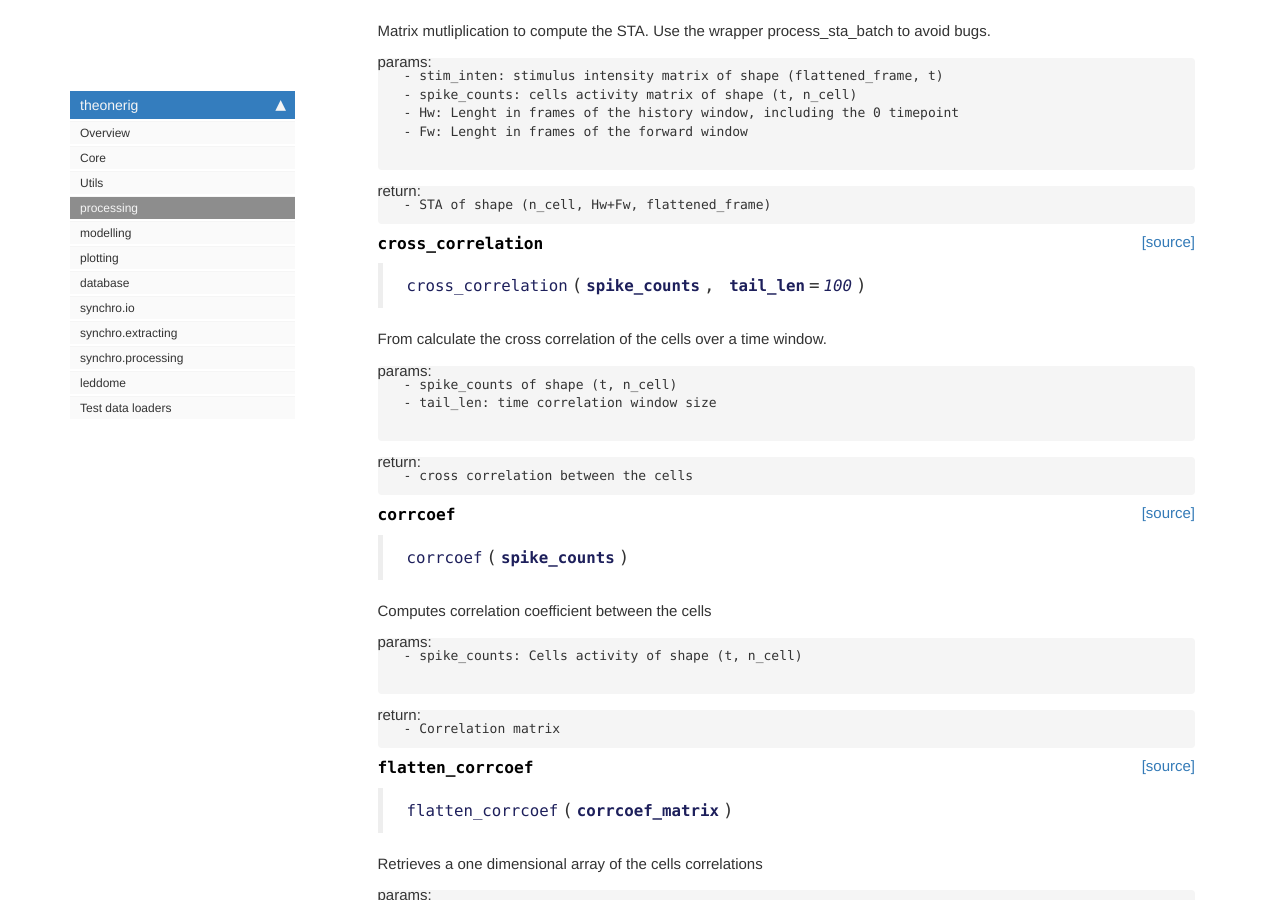
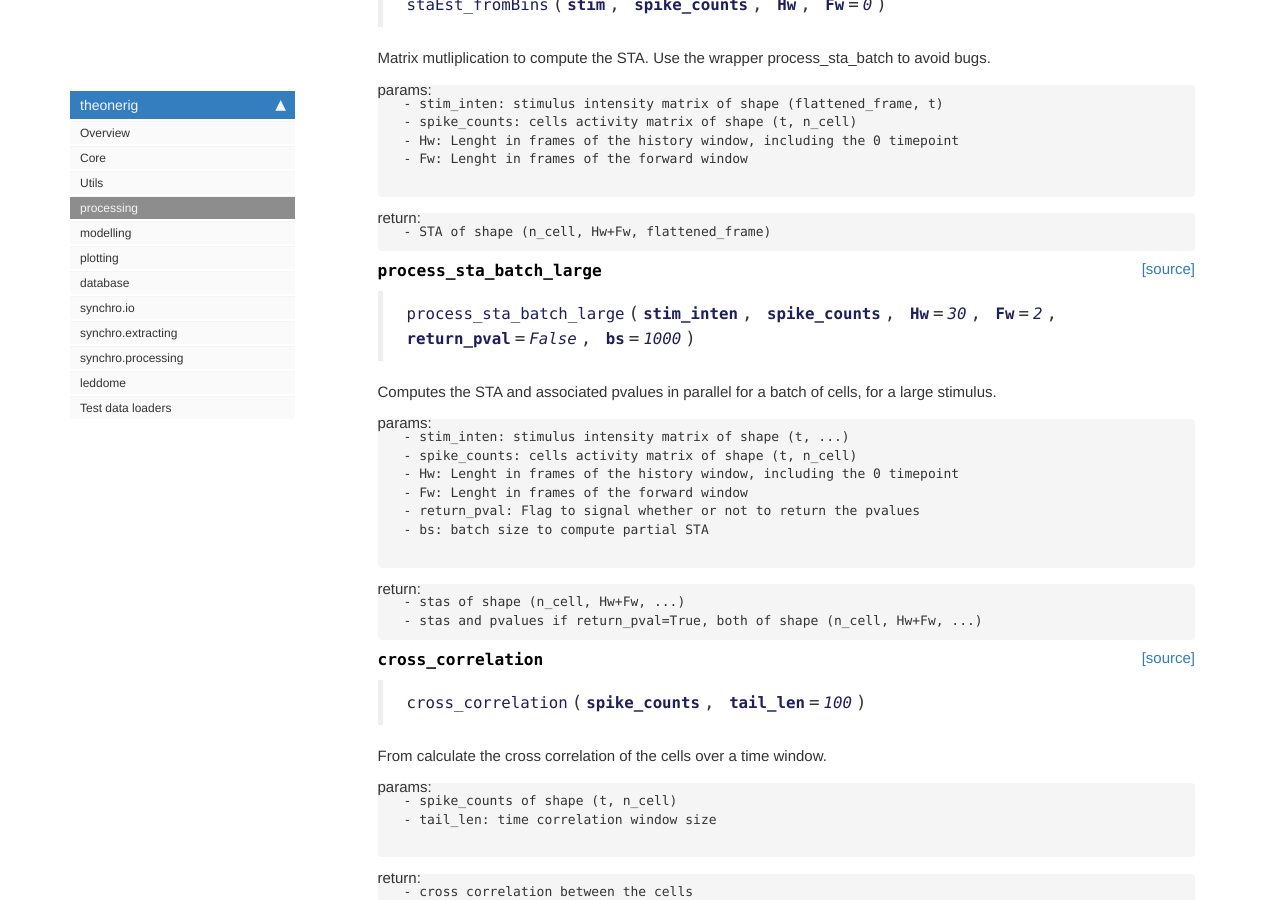
Before and after one commit to Tom-TBT/theonerig, a Jekyll site: the page built from docs/processing.html, in a window 1280 px wide and 900 px high, scrolled down 2274 px. Built offline with Jekyll 4.4.1, drawn with Linux system fonts in a browser that asks for light colours; nearby versions of some CDN libraries; comment, search, counter and statistics services are not loaded; some of the changed text lies outside the part shown.

Commit message:
Large STA batch processing for water stimulus

```diff
--- a/docs/processing.html
+++ b/docs/processing.html
@@ -242,6 +242,45 @@ Clustering is made with sklearn.cluster.dbscan.</p>
 
 <div class="cell border-box-sizing code_cell rendered">
 
+<div class="output_wrapper">
+<div class="output">
+
+<div class="output_area">
+
+
+<div class="output_markdown rendered_html output_subarea ">
+<h4 id="process_sta_batch_large" class="doc_header"><code>process_sta_batch_large</code><a href="https://github.com/Tom-TBT/theonerig/tree/master/theonerig/processing.py#L276" class="source_link" style="float:right">[source]</a></h4><blockquote><p><code>process_sta_batch_large</code>(<strong><code>stim_inten</code></strong>, <strong><code>spike_counts</code></strong>, <strong><code>Hw</code></strong>=<em><code>30</code></em>, <strong><code>Fw</code></strong>=<em><code>2</code></em>, <strong><code>return_pval</code></strong>=<em><code>False</code></em>, <strong><code>bs</code></strong>=<em><code>1000</code></em>)</p>
+</blockquote>
+<p>Computes the STA and associated pvalues in parallel for a batch of cells, for a large stimulus.</p>
+<p>params:</p>
+
+<pre><code>- stim_inten: stimulus intensity matrix of shape (t, ...)
+- spike_counts: cells activity matrix of shape (t, n_cell)
+- Hw: Lenght in frames of the history window, including the 0 timepoint
+- Fw: Lenght in frames of the forward window
+- return_pval: Flag to signal whether or not to return the pvalues
+- bs: batch size to compute partial STA
+
+</code></pre>
+<p>return:</p>
+
+<pre><code>- stas of shape (n_cell, Hw+Fw, ...)
+- stas and pvalues if return_pval=True, both of shape (n_cell, Hw+Fw, ...)</code></pre>
+
+</div>
+
+</div>
+
+</div>
+</div>
+
+</div>
+    {% endraw %}
+
+    {% raw %}
+
+<div class="cell border-box-sizing code_cell rendered">
+
 </div>
     {% endraw %}
 
@@ -256,7 +295,7 @@ Clustering is made with sklearn.cluster.dbscan.</p>
 
 
 <div class="output_markdown rendered_html output_subarea ">
-<h4 id="cross_correlation" class="doc_header"><code>cross_correlation</code><a href="https://github.com/Tom-TBT/theonerig/tree/master/theonerig/processing.py#L277" class="source_link" style="float:right">[source]</a></h4><blockquote><p><code>cross_correlation</code>(<strong><code>spike_counts</code></strong>, <strong><code>tail_len</code></strong>=<em><code>100</code></em>)</p>
+<h4 id="cross_correlation" class="doc_header"><code>cross_correlation</code><a href="https://github.com/Tom-TBT/theonerig/tree/master/theonerig/processing.py#L337" class="source_link" style="float:right">[source]</a></h4><blockquote><p><code>cross_correlation</code>(<strong><code>spike_counts</code></strong>, <strong><code>tail_len</code></strong>=<em><code>100</code></em>)</p>
 </blockquote>
 <p>From calculate the cross correlation of the cells over a time window.</p>
 <p>params:</p>
@@ -297,7 +336,7 @@ Clustering is made with sklearn.cluster.dbscan.</p>
 
 
 <div class="output_markdown rendered_html output_subarea ">
-<h4 id="corrcoef" class="doc_header"><code>corrcoef</code><a href="https://github.com/Tom-TBT/theonerig/tree/master/theonerig/processing.py#L304" class="source_link" style="float:right">[source]</a></h4><blockquote><p><code>corrcoef</code>(<strong><code>spike_counts</code></strong>)</p>
+<h4 id="corrcoef" class="doc_header"><code>corrcoef</code><a href="https://github.com/Tom-TBT/theonerig/tree/master/theonerig/processing.py#L364" class="source_link" style="float:right">[source]</a></h4><blockquote><p><code>corrcoef</code>(<strong><code>spike_counts</code></strong>)</p>
 </blockquote>
 <p>Computes correlation coefficient between the cells</p>
 <p>params:</p>
@@ -330,7 +369,7 @@ Clustering is made with sklearn.cluster.dbscan.</p>
 
 
 <div class="output_markdown rendered_html output_subarea ">
-<h4 id="flatten_corrcoef" class="doc_header"><code>flatten_corrcoef</code><a href="https://github.com/Tom-TBT/theonerig/tree/master/theonerig/processing.py#L316" class="source_link" style="float:right">[source]</a></h4><blockquote><p><code>flatten_corrcoef</code>(<strong><code>corrcoef_matrix</code></strong>)</p>
+<h4 id="flatten_corrcoef" class="doc_header"><code>flatten_corrcoef</code><a href="https://github.com/Tom-TBT/theonerig/tree/master/theonerig/processing.py#L376" class="source_link" style="float:right">[source]</a></h4><blockquote><p><code>flatten_corrcoef</code>(<strong><code>corrcoef_matrix</code></strong>)</p>
 </blockquote>
 <p>Retrieves a one dimensional array of the cells correlations</p>
 <p>params:</p>
@@ -370,7 +409,7 @@ Clustering is made with sklearn.cluster.dbscan.</p>
 
 
 <div class="output_markdown rendered_html output_subarea ">
-<h4 id="stimulus_ensemble" class="doc_header"><code>stimulus_ensemble</code><a href="https://github.com/Tom-TBT/theonerig/tree/master/theonerig/processing.py#L329" class="source_link" style="float:right">[source]</a></h4><blockquote><p><code>stimulus_ensemble</code>(<strong><code>stim_inten</code></strong>, <strong><code>Hw</code></strong>=<em><code>30</code></em>, <strong><code>x</code></strong>=<em><code>0</code></em>, <strong><code>y</code></strong>=<em><code>0</code></em>, <strong><code>w</code></strong>=<em><code>None</code></em>, <strong><code>h</code></strong>=<em><code>None</code></em>)</p>
+<h4 id="stimulus_ensemble" class="doc_header"><code>stimulus_ensemble</code><a href="https://github.com/Tom-TBT/theonerig/tree/master/theonerig/processing.py#L389" class="source_link" style="float:right">[source]</a></h4><blockquote><p><code>stimulus_ensemble</code>(<strong><code>stim_inten</code></strong>, <strong><code>Hw</code></strong>=<em><code>30</code></em>, <strong><code>x</code></strong>=<em><code>0</code></em>, <strong><code>y</code></strong>=<em><code>0</code></em>, <strong><code>w</code></strong>=<em><code>None</code></em>, <strong><code>h</code></strong>=<em><code>None</code></em>)</p>
 </blockquote>
 <p>Generate the stimulus ensemble used to compute the nonlinearity</p>
 <p>params:</p>
@@ -408,7 +447,7 @@ Clustering is made with sklearn.cluster.dbscan.</p>
 
 
 <div class="output_markdown rendered_html output_subarea ">
-<h4 id="process_nonlinearity" class="doc_header"><code>process_nonlinearity</code><a href="https://github.com/Tom-TBT/theonerig/tree/master/theonerig/processing.py#L362" class="source_link" style="float:right">[source]</a></h4><blockquote><p><code>process_nonlinearity</code>(<strong><code>stim_ensemble</code></strong>, <strong><code>spike_counts</code></strong>)</p>
+<h4 id="process_nonlinearity" class="doc_header"><code>process_nonlinearity</code><a href="https://github.com/Tom-TBT/theonerig/tree/master/theonerig/processing.py#L422" class="source_link" style="float:right">[source]</a></h4><blockquote><p><code>process_nonlinearity</code>(<strong><code>stim_ensemble</code></strong>, <strong><code>spike_counts</code></strong>)</p>
 </blockquote>
 <p>Computes the nonlinearity of a single cell</p>
 <p>params:</p>
@@ -449,7 +488,7 @@ Clustering is made with sklearn.cluster.dbscan.</p>
 
 
 <div class="output_markdown rendered_html output_subarea ">
-<h4 id="activity_histogram" class="doc_header"><code>activity_histogram</code><a href="https://github.com/Tom-TBT/theonerig/tree/master/theonerig/processing.py#L402" class="source_link" style="float:right">[source]</a></h4><blockquote><p><code>activity_histogram</code>(<strong><code>spike_counts</code></strong>)</p>
+<h4 id="activity_histogram" class="doc_header"><code>activity_histogram</code><a href="https://github.com/Tom-TBT/theonerig/tree/master/theonerig/processing.py#L462" class="source_link" style="float:right">[source]</a></h4><blockquote><p><code>activity_histogram</code>(<strong><code>spike_counts</code></strong>)</p>
 </blockquote>
 <p>Retrieve an histogram of the individual cells activity.</p>
 <p>params:</p>
@@ -489,7 +528,7 @@ Clustering is made with sklearn.cluster.dbscan.</p>
 
 
 <div class="output_markdown rendered_html output_subarea ">
-<h4 id="cross_distances" class="doc_header"><code>cross_distances</code><a href="https://github.com/Tom-TBT/theonerig/tree/master/theonerig/processing.py#L418" class="source_link" style="float:right">[source]</a></h4><blockquote><p><code>cross_distances</code>(<strong><code>masks</code></strong>)</p>
+<h4 id="cross_distances" class="doc_header"><code>cross_distances</code><a href="https://github.com/Tom-TBT/theonerig/tree/master/theonerig/processing.py#L478" class="source_link" style="float:right">[source]</a></h4><blockquote><p><code>cross_distances</code>(<strong><code>masks</code></strong>)</p>
 </blockquote>
 <p>Computes cross distances from the center of mass of a list of mask.</p>
 <p>params:</p>
@@ -522,7 +561,7 @@ Clustering is made with sklearn.cluster.dbscan.</p>
 
 
 <div class="output_markdown rendered_html output_subarea ">
-<h4 id="cross_distances_sta" class="doc_header"><code>cross_distances_sta</code><a href="https://github.com/Tom-TBT/theonerig/tree/master/theonerig/processing.py#L436" class="source_link" style="float:right">[source]</a></h4><blockquote><p><code>cross_distances_sta</code>(<strong><code>fits</code></strong>, <strong><code>sta_shape</code></strong>, <strong><code>f</code></strong>)</p>
+<h4 id="cross_distances_sta" class="doc_header"><code>cross_distances_sta</code><a href="https://github.com/Tom-TBT/theonerig/tree/master/theonerig/processing.py#L496" class="source_link" style="float:right">[source]</a></h4><blockquote><p><code>cross_distances_sta</code>(<strong><code>fits</code></strong>, <strong><code>sta_shape</code></strong>, <strong><code>f</code></strong>)</p>
 </blockquote>
 <p>Computes cross distances between STAs</p>
 <p>params:</p>
@@ -557,7 +596,7 @@ Clustering is made with sklearn.cluster.dbscan.</p>
 
 
 <div class="output_markdown rendered_html output_subarea ">
-<h4 id="paired_distances" class="doc_header"><code>paired_distances</code><a href="https://github.com/Tom-TBT/theonerig/tree/master/theonerig/processing.py#L456" class="source_link" style="float:right">[source]</a></h4><blockquote><p><code>paired_distances</code>(<strong><code>masks_1</code></strong>, <strong><code>masks_2</code></strong>)</p>
+<h4 id="paired_distances" class="doc_header"><code>paired_distances</code><a href="https://github.com/Tom-TBT/theonerig/tree/master/theonerig/processing.py#L516" class="source_link" style="float:right">[source]</a></h4><blockquote><p><code>paired_distances</code>(<strong><code>masks_1</code></strong>, <strong><code>masks_2</code></strong>)</p>
 </blockquote>
 <p>Compute the distance between two masks</p>
 <p>params:</p>
@@ -591,7 +630,7 @@ Clustering is made with sklearn.cluster.dbscan.</p>
 
 
 <div class="output_markdown rendered_html output_subarea ">
-<h4 id="paired_distances_sta" class="doc_header"><code>paired_distances_sta</code><a href="https://github.com/Tom-TBT/theonerig/tree/master/theonerig/processing.py#L474" class="source_link" style="float:right">[source]</a></h4><blockquote><p><code>paired_distances_sta</code>(<strong><code>sta_fits_1</code></strong>, <strong><code>sta_fits_2</code></strong>, <strong><code>sta_shape</code></strong>, <strong><code>f</code></strong>)</p>
+<h4 id="paired_distances_sta" class="doc_header"><code>paired_distances_sta</code><a href="https://github.com/Tom-TBT/theonerig/tree/master/theonerig/processing.py#L534" class="source_link" style="float:right">[source]</a></h4><blockquote><p><code>paired_distances_sta</code>(<strong><code>sta_fits_1</code></strong>, <strong><code>sta_fits_2</code></strong>, <strong><code>sta_shape</code></strong>, <strong><code>f</code></strong>)</p>
 </blockquote>
 <p>Compute the distance between two STAs.</p>
 <p>params:</p>
@@ -794,7 +833,7 @@ Clustering is made with sklearn.cluster.dbscan.</p>
 
 
 <div class="output_markdown rendered_html output_subarea ">
-<h4 id="direction_selectivity" class="doc_header"><code>direction_selectivity</code><a href="https://github.com/Tom-TBT/theonerig/tree/master/theonerig/processing.py#L502" class="source_link" style="float:right">[source]</a></h4><blockquote><p><code>direction_selectivity</code>(<strong><code>grouped_spikes_d</code></strong>, <strong><code>n_bootstrap</code></strong>=<em><code>1000</code></em>)</p>
+<h4 id="direction_selectivity" class="doc_header"><code>direction_selectivity</code><a href="https://github.com/Tom-TBT/theonerig/tree/master/theonerig/processing.py#L562" class="source_link" style="float:right">[source]</a></h4><blockquote><p><code>direction_selectivity</code>(<strong><code>grouped_spikes_d</code></strong>, <strong><code>n_bootstrap</code></strong>=<em><code>1000</code></em>)</p>
 </blockquote>
 <p>Compute the direction selectivity index of cells in the given dict containing for each condition as
 the keys, an array of shape (n_angle, n_repeat, trial_len, n_cell). Such dictionnary can be obtained
@@ -838,7 +877,7 @@ by using <code>utils.group_direction_response</code>.</p>
 
 
 <div class="output_markdown rendered_html output_subarea ">
-<h4 id="peri_saccadic_response" class="doc_header"><code>peri_saccadic_response</code><a href="https://github.com/Tom-TBT/theonerig/tree/master/theonerig/processing.py#L568" class="source_link" style="float:right">[source]</a></h4><blockquote><p><code>peri_saccadic_response</code>(<strong><code>spike_counts</code></strong>, <strong><code>eye_track</code></strong>, <strong><code>motion_threshold</code></strong>=<em><code>5</code></em>, <strong><code>window</code></strong>=<em><code>15</code></em>)</p>
+<h4 id="peri_saccadic_response" class="doc_header"><code>peri_saccadic_response</code><a href="https://github.com/Tom-TBT/theonerig/tree/master/theonerig/processing.py#L628" class="source_link" style="float:right">[source]</a></h4><blockquote><p><code>peri_saccadic_response</code>(<strong><code>spike_counts</code></strong>, <strong><code>eye_track</code></strong>, <strong><code>motion_threshold</code></strong>=<em><code>5</code></em>, <strong><code>window</code></strong>=<em><code>15</code></em>)</p>
 </blockquote>
 <p>Computes the cell average response around saccades.</p>
 <p>params:</p>
--- a/theonerig/_nbdev.py
+++ b/theonerig/_nbdev.py
@@ -32,6 +32,7 @@ index = {"DataChunk": "00_core.ipynb",
          "smooth_eye_position": "02_processing.ipynb",
          "process_sta_batch": "02_processing.ipynb",
          "staEst_fromBins": "02_processing.ipynb",
+         "process_sta_batch_large": "02_processing.ipynb",
          "cross_correlation": "02_processing.ipynb",
          "corrcoef": "02_processing.ipynb",
          "flatten_corrcoef": "02_processing.ipynb",
--- a/theonerig/utils.py
+++ b/theonerig/utils.py
@@ -349,7 +349,7 @@ def stim_inten_norm(stim_inten):
     stim_inten -= np.min(stim_inten)
     stim_inten -= np.max(stim_inten)/2
     stim_inten /= np.max(np.abs(stim_inten))
-    return np.round(stim_inten, 2)
+    return np.round(stim_inten, 5)
 
 # Cell
 def group_direction_response(stim_prop, spike_counts, n_repeat, n_cond=32):
```
Also changed, not shown: theonerig/processing.py (+63 -3 lines), 2 other files.
